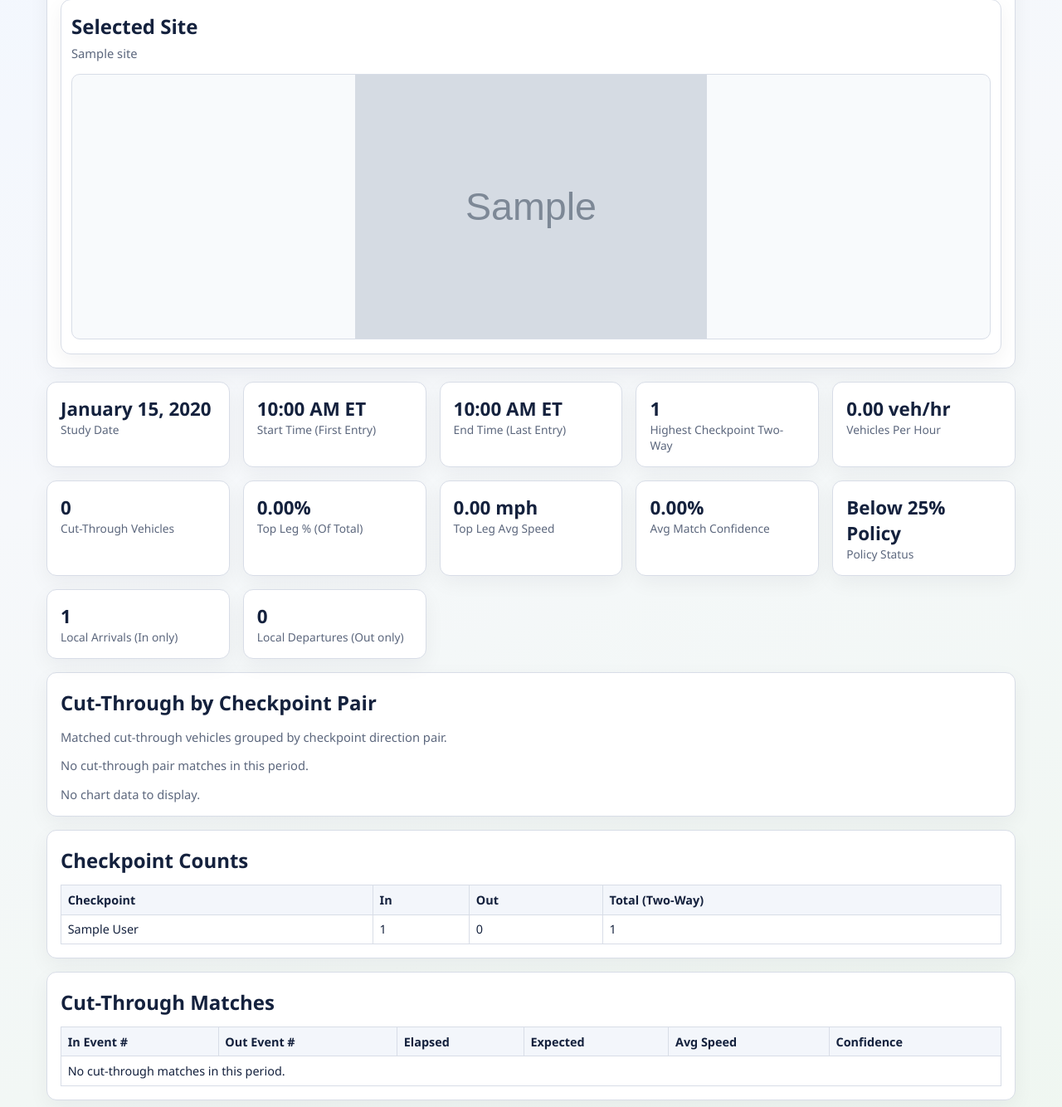
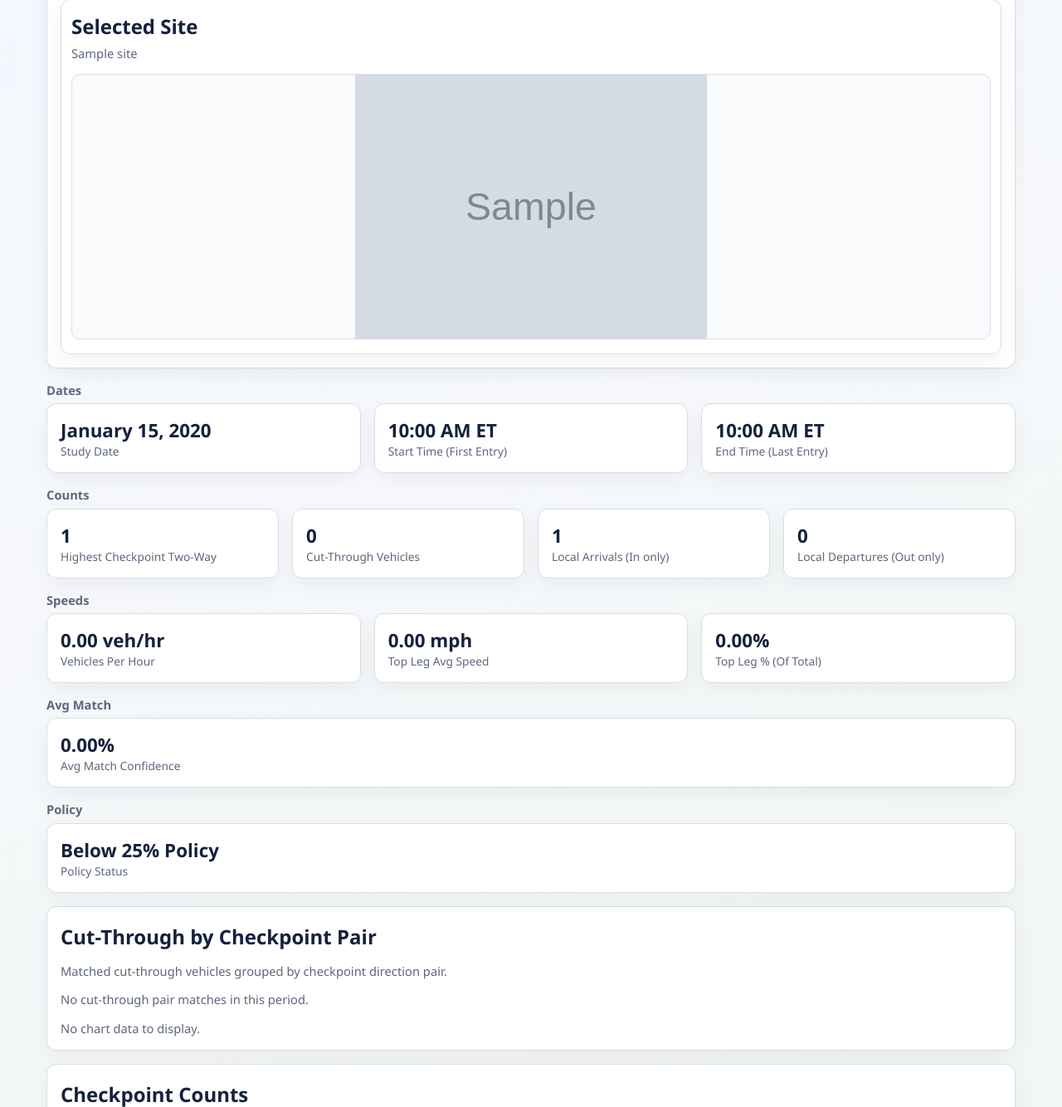
Before and after one commit to Drewbsking/thru, a PHP site: page /dashboard.php in a window 1280 px wide. Shown: the part 312-1646 px from the top of the page at 83% size. Run offline with PHP 8.4, Linux system fonts and the light colour scheme; the visitor is signed in with stand-in values (Sample User, id 1); tables that the repository leaves empty hold one stand-in row (values such as "Sample post"); grey boxes marked "Sample" are stand-in pictures; some libraries are stand-ins or nearby versions.

Commit message:
dashboard

```diff
--- a/dashboard.php
+++ b/dashboard.php
@@ -44,7 +44,7 @@
   <?php endif; ?>
 </section>
 
-<section class="grid three" style="margin-top:1rem;" id="kpis"></section>
+<section style="margin-top:1rem;" id="kpis"></section>
 
 <section class="card" style="margin-top:1rem;">
   <h2>Cut-Through by Checkpoint Pair</h2>
@@ -98,6 +98,13 @@
 
 function kpiCard(label, value, css='') {
   return `<article class="card"><div class="kpi ${css}">${value}</div><div class="kpi-label">${label}</div></article>`;
+}
+
+function kpiRow(title, cards) {
+  return `<section style="margin-bottom:1rem;">
+    <div class="small" style="font-weight:700; margin-bottom:0.4rem;">${escapeHtml(title)}</div>
+    <div class="grid three">${cards.join('')}</div>
+  </section>`;
 }
 
 function escapeHtml(value) {
@@ -701,19 +708,35 @@
   const pairCounts = pairCountsByRoute(json.matches || [], totalVolume);
   const topPair = pairCounts[0] || null;
 
-  document.getElementById('kpis').innerHTML = [
+  const dateCards = [
     kpiCard('Study Date', studyDate),
     kpiCard('Start Time (First Entry)', startTime),
     kpiCard('End Time (Last Entry)', endTime),
+  ];
+  const countCards = [
     kpiCard('Highest Checkpoint Two-Way', highestCheckpointTwoWay),
-    kpiCard('Vehicles Per Hour', `${vehiclesPerHour} veh/hr`),
     kpiCard('Cut-Through Vehicles', summary.cut_through_count),
-    kpiCard('Top Leg % (Of Total)', topPair ? topPair.percent_label : '0.00%'),
-    kpiCard('Top Leg Avg Speed', topPair ? topPair.avg_speed_label : '0.00 mph'),
-    kpiCard('Avg Match Confidence', `${avgMatchConfidence}%`),
-    kpiCard('Policy Status', policyStatus, policyClass),
     kpiCard('Local Arrivals (In only)', summary.local_arrivals_count),
     kpiCard('Local Departures (Out only)', summary.local_departures_count),
+  ];
+  const speedCards = [
+    kpiCard('Vehicles Per Hour', `${vehiclesPerHour} veh/hr`),
+    kpiCard('Top Leg Avg Speed', topPair ? topPair.avg_speed_label : '0.00 mph'),
+    kpiCard('Top Leg % (Of Total)', topPair ? topPair.percent_label : '0.00%'),
+  ];
+  const avgMatchCards = [
+    kpiCard('Avg Match Confidence', `${avgMatchConfidence}%`),
+  ];
+  const policyCards = [
+    kpiCard('Policy Status', policyStatus, policyClass),
+  ];
+
+  document.getElementById('kpis').innerHTML = [
+    kpiRow('Dates', dateCards),
+    kpiRow('Counts', countCards),
+    kpiRow('Speeds', speedCards),
+    kpiRow('Avg Match', avgMatchCards),
+    kpiRow('Policy', policyCards),
   ].join('');
   renderPairChart(json.matches || [], totalVolume);
 
```
